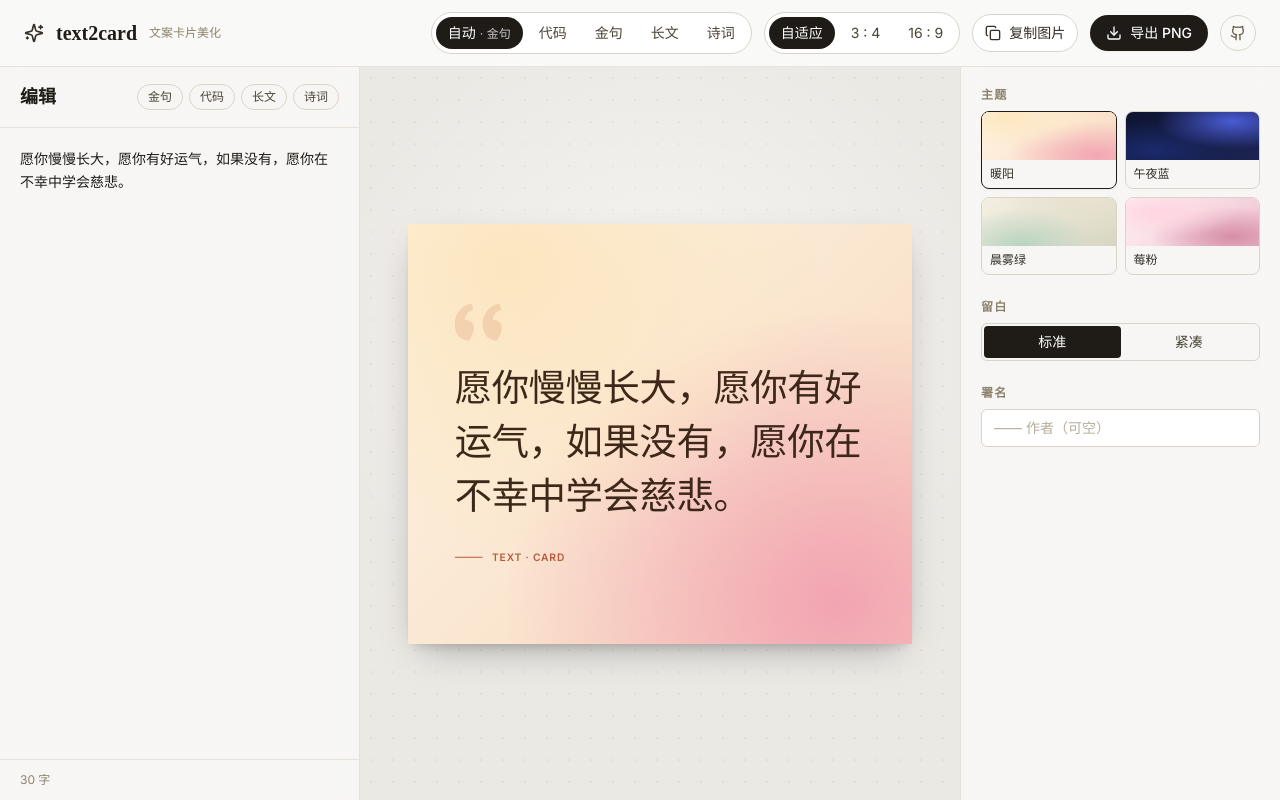
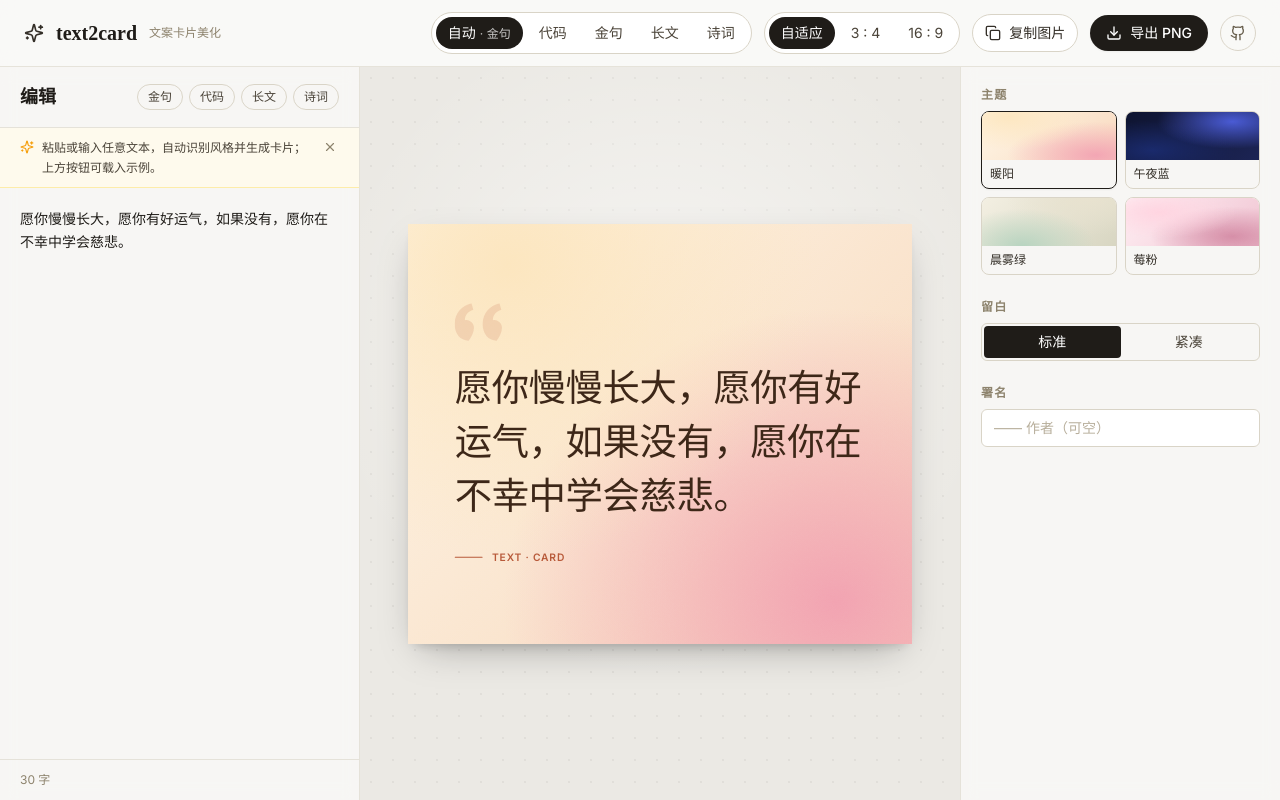
Before and after one commit to zxw1992/text2card, a React (Vite) app: page / in a window 1280 px wide. Built offline with nearby package versions, Linux system fonts and the light colour scheme; a web font is replaced by a local one.

Commit message:
feat: 首次访问在编辑区顶部加一次性引导提示
说明「粘贴文本自动识别风格、可载入示例」，点 × 永久关闭（localStorage 记住）

```diff
--- a/src/components/Editor.tsx
+++ b/src/components/Editor.tsx
@@ -1,10 +1,14 @@
-import { type ChangeEvent } from 'react'
+import { useState, type ChangeEvent } from 'react'
+import { Sparkles, X } from 'lucide-react'
 
 interface Props {
   value: string
   onChange: (v: string) => void
   className?: string
 }
+
+// 首次引导提示是否已被关闭（localStorage 记住，永久不再弹）
+const HINT_KEY = 'text2card.hint.dismissed.v1'
 
 const SAMPLES: { label: string; text: string }[] = [
   {
@@ -26,6 +30,22 @@ const SAMPLES: { label: string; text: string }[] = [
 ]
 
 export function Editor({ value, onChange, className = '' }: Props) {
+  const [showHint, setShowHint] = useState(() => {
+    try {
+      return localStorage.getItem(HINT_KEY) !== '1'
+    } catch {
+      return false
+    }
+  })
+  function dismissHint() {
+    setShowHint(false)
+    try {
+      localStorage.setItem(HINT_KEY, '1')
+    } catch {
+      // localStorage 不可用时忽略，本次会话内已关闭
+    }
+  }
+
   // 仅当用户输入了自己的内容（非空且不等于任一示例/默认文本）时才二次确认，
   // 避免手滑点示例覆盖掉正在编辑的文字
   function applySample(sampleText: string) {
@@ -50,6 +70,21 @@ export function Editor({ value, onChange, className = '' }: Props) {
           ))}
         </div>
       </div>
+      {showHint && (
+        <div className="flex items-start gap-2 border-b border-amber-200/70 bg-amber-50/80 px-5 py-2.5 text-xs leading-relaxed text-ink-600">
+          <Sparkles className="mt-0.5 h-3.5 w-3.5 shrink-0 text-amber-500" />
+          <span className="flex-1">
+            粘贴或输入任意文本，自动识别风格并生成卡片；上方按钮可载入示例。
+          </span>
+          <button
+            onClick={dismissHint}
+            title="不再提示"
+            className="shrink-0 rounded p-0.5 text-ink-400 transition hover:text-ink-700"
+          >
+            <X className="h-3.5 w-3.5" />
+          </button>
+        </div>
+      )}
       <textarea
         value={value}
         onChange={(e: ChangeEvent<HTMLTextAreaElement>) => onChange(e.target.value)}
```
